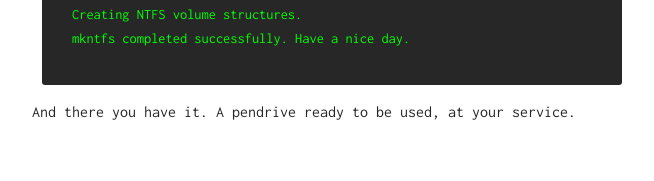
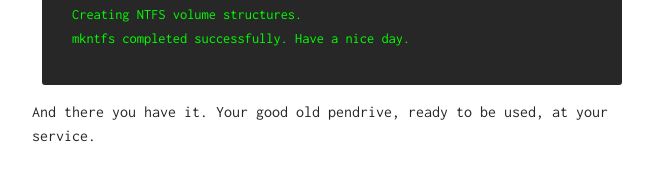
Before and after one commit to karuvally/karuvally.github.io, a Jekyll site: the page built from _posts/2018-09-10-the-quick-way-to-repartition-pendrive.md, in a window 1280 px wide and 900 px high, scrolled down 3847 px. Shown: the part 647-828 px from the top of the window, without its empty margins (308-962 px from the left). Built offline with Jekyll 4.4.1, drawn with Linux system fonts in a browser that asks for light colours.

Commit message:
minor updates

```diff
--- a/_posts/2018-09-10-the-quick-way-to-repartition-pendrive.md
+++ b/_posts/2018-09-10-the-quick-way-to-repartition-pendrive.md
@@ -115,4 +115,4 @@ If you want an NTFS drive, make sure to run the mkfs.ntfs command with the "-f"
     Creating NTFS volume structures.
     mkntfs completed successfully. Have a nice day.
 
-And there you have it. A pendrive ready to be used, at your service.
+And there you have it. Your good old pendrive, ready to be used, at your service.
```
